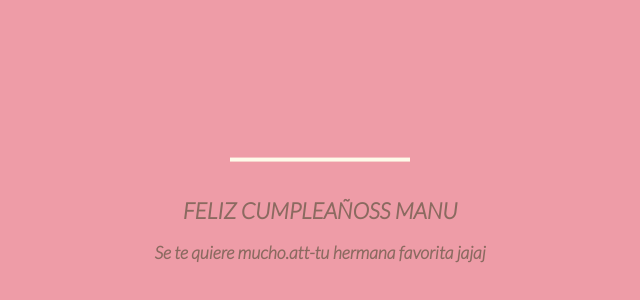
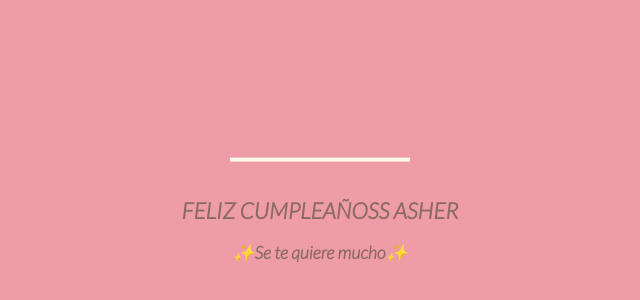
Before and after one commit to Jazmin3123/Cumple, a plain HTML site: page index.html in a window 1280 px wide. Shown: the part 166-466 px from the top of the page, without its empty margins (328-968 px from the left). Drawn offline with Linux system fonts and the light colour scheme.

Commit message:
Update index.html

```diff
--- a/index.html
+++ b/index.html
@@ -284,8 +284,8 @@
         <rect x="10" y="475.571" fill="#fefae9" width="180" height="4" />
       </svg>
       <div class="text">
-      <h1>FELIZ CUMPLEAÑOSS MANU</h1>
-      <p class="name">Se te quiere mucho.att-tu hermana favorita jajaj</p>
+      <h1>FELIZ CUMPLEAÑOSS ASHER</h1>
+      <p class="name">✨Se te quiere mucho✨</p>
       </div>
   </body>
 </html>
```
